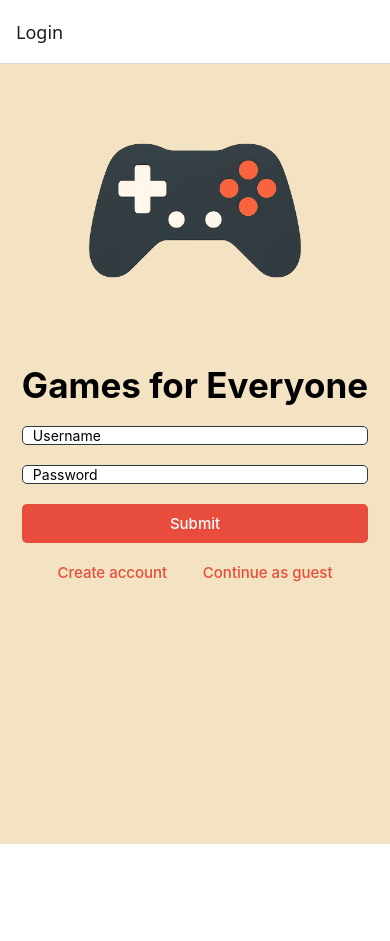
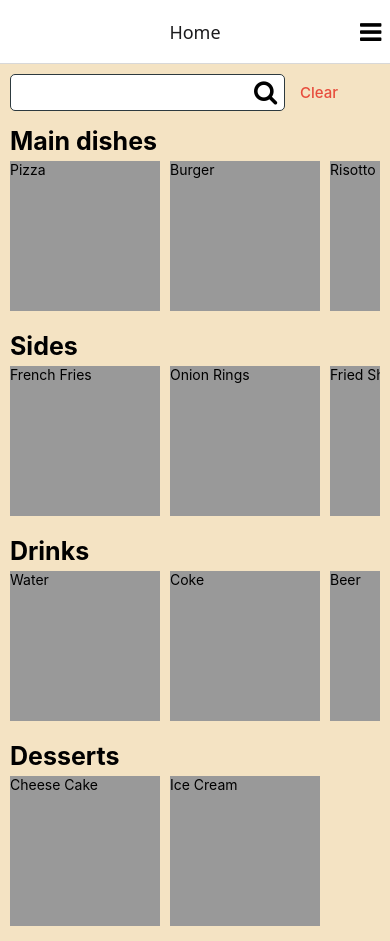
Before and after one commit to wrightsam489/games-for-everyone-mobile-app, a React Native app: screen /Home in a window 390 px wide. Before the commit the page ends 844 px from the top, so only its background shows below. Built offline with nearby package versions, Linux system fonts and the light colour scheme.

Commit message:
Basic needs for a home screen

```diff
--- a/App.js
+++ b/App.js
@@ -2,14 +2,31 @@ import { NavigationContainer } from '@react-navigation/native';
 import { createStackNavigator } from "@react-navigation/stack";
 
 import LoginScreen from "./screens/LoginScreen";
+import HomeScreen from "./screens/HomeScreen";
+import IconButton from './components/Buttons/IconButton';
 
 const Stack = createStackNavigator();
 
 export default function App() {
   return (
     <NavigationContainer>
-      <Stack.Navigator>
-        <Stack.Screen name='Login' component={LoginScreen}></Stack.Screen>
+      <Stack.Navigator initialRouteName='Home'>
+        <Stack.Screen
+          name='Login'
+          component={LoginScreen}
+          options={{ headerShown: false }}
+        />
+        <Stack.Screen
+          name='Home'
+          component={HomeScreen}
+          options={{
+            headerShown: true,
+            headerTitleAlign: 'center',
+            headerRight: () => (
+              <IconButton iconName='bars'/>
+            )
+          }}
+        />
       </Stack.Navigator>
     </NavigationContainer>
   );
--- /dev/null
+++ b/components/Buttons/IconButton.js
@@ -0,0 +1,26 @@
+import Icon from 'react-native-vector-icons/FontAwesome';
+import { StyleSheet, Pressable, Image } from 'react-native';
+
+const size = 25;
+
+export default function IconButton({ onPress, iconName = 'search', iconColor = 'black' }) {
+  return (
+    <Pressable onPress={onPress} style={({ pressed }) => [
+        styles.container,
+        pressed && styles.pressed
+      ]}>
+      <Icon name={iconName} size={size} color={iconColor}/>
+    </Pressable>
+  );
+}
+
+const styles = StyleSheet.create({
+  container: {
+    width: size,
+    height: size,
+    margin: 5
+  },
+  pressed: {
+    opacity: 0.5,
+  }
+})
--- /dev/null
+++ b/components/TextFields/SearchBar.js
@@ -0,0 +1,30 @@
+import { StyleSheet, TextInput, View } from 'react-native';
+import IconButton from '../Buttons/IconButton';
+
+export default function SearchBar({placeholder, secureTextEntry = false}) {
+  return (
+    <View style={styles.container}>
+      <TextInput
+        style={styles.input}
+        placeholder={placeholder}
+        secureTextEntry={secureTextEntry}
+      />
+      <IconButton />
+    </View>
+  );
+}
+
+const styles = StyleSheet.create({
+  container: {
+    flexShrink: 1,
+    flexDirection: 'row',
+    backgroundColor: '#fff',
+    borderWidth: 1,
+    borderColor: '#2D3A3F',
+    borderRadius: 5,
+  },
+  input: {
+    flex: 1,
+    paddingHorizontal: 10
+  },
+});
--- a/package.json
+++ b/package.json
@@ -18,7 +18,8 @@
     "react": "19.0.0",
     "react-native": "0.79.5",
     "react-native-safe-area-context": "^5.5.2",
-    "react-native-screens": "^4.13.1"
+    "react-native-screens": "^4.13.1",
+    "react-native-vector-icons": "^10.3.0"
   },
   "devDependencies": {
     "@babel/core": "^7.20.0"
--- /dev/null
+++ b/screens/HomeScreen.js
@@ -0,0 +1,30 @@
+import { StyleSheet, View } from 'react-native';
+
+import SearchBar from '../components/TextFields/SearchBar';
+import TextOnlyButton from '../components/Buttons/TextOnlyButton';
+import GameSectionList from '../views/GameSectionList';
+
+export default function HomeScreen() {
+  return (
+    <View style={styles.container}>
+      <View style={styles.searchBar}>
+        <SearchBar />
+        <TextOnlyButton title={'Clear'}/>
+      </View>
+      <GameSectionList />
+    </View>
+  )
+}
+
+const styles = StyleSheet.create({
+  container: {
+    backgroundColor: '#F4E3C3',
+    padding: 10,
+    flex: 1
+  },
+  searchBar: {
+    flexDirection: 'row',
+    alignItems: 'center',
+    columnGap: 15
+  }
+})
--- a/screens/LoginScreen.js
+++ b/screens/LoginScreen.js
@@ -7,7 +7,7 @@ import TextOnlyButton from '../components/Buttons/TextOnlyButton';
 
 export default function LoginScreen() {
   return (
-    <View style={styles.base}>
+    <View style={styles.container}>
       <Image style={styles.logo} source={require("../assets/logo-clear.png")}/>
       <View style={styles.verticalContainer}>
         <Text style={styles.title}>Games for Everyone</Text>
@@ -26,7 +26,7 @@ export default function LoginScreen() {
 }
 
 const styles = StyleSheet.create({
-  base: {
+  container: {
     flex: 1,
     backgroundColor: '#F4E3C3',
     alignItems: 'center',
--- /dev/null
+++ b/views/GameSectionList.js
@@ -0,0 +1,74 @@
+import { StyleSheet, FlatList, View, Text } from "react-native";
+
+const DATA = [
+  {
+    title: 'Main dishes',
+    data: ['Pizza', 'Burger', 'Risotto'],
+  },
+  {
+    title: 'Sides',
+    data: ['French Fries', 'Onion Rings', 'Fried Shrimps'],
+  },
+  {
+    title: 'Drinks',
+    data: ['Water', 'Coke', 'Beer'],
+  },
+  {
+    title: 'Desserts',
+    data: ['Cheese Cake', 'Ice Cream'],
+  },
+];
+
+export default function GameSectionList() {
+  const renderItem = (item) => {
+    return (
+      <View style={styles.sectionItem}>
+        <Text>{item}</Text>
+      </View>
+    )
+  }
+
+  const renderSection = (section) => {
+    return (
+      <View>
+        <Text style={styles.sectionTitle}>{ section.title }</Text>
+        <FlatList
+          style={styles.sectionRow}
+          data={section.data}
+          renderItem={ ({item}) => renderItem(item) }
+          ItemSeparatorComponent={() => <View style={styles.separator} />}
+          horizontal={true}
+        />
+      </View>
+    )
+  }
+
+  return (
+    <FlatList
+      style={styles.sectionList}
+      data={DATA}
+      keyExtractor={ section => section.title }
+      renderItem={ ({item}) => renderSection(item) }
+    />
+  )
+}
+
+const styles = StyleSheet.create({
+  sectionList: {
+    flex: 1
+  },
+  sectionTitle: {
+    paddingTop: 15,
+    fontSize: 25,
+    fontWeight: 'bold'
+  },
+  sectionItem: {
+    width: 150,
+    height: 150,
+    backgroundColor: '#999',
+    marginVertical: 5
+  },
+  separator: {
+    width: 10,
+  },
+})
```
Also changed, not shown: 1 other file (tests, documents, lock files or other folders).
